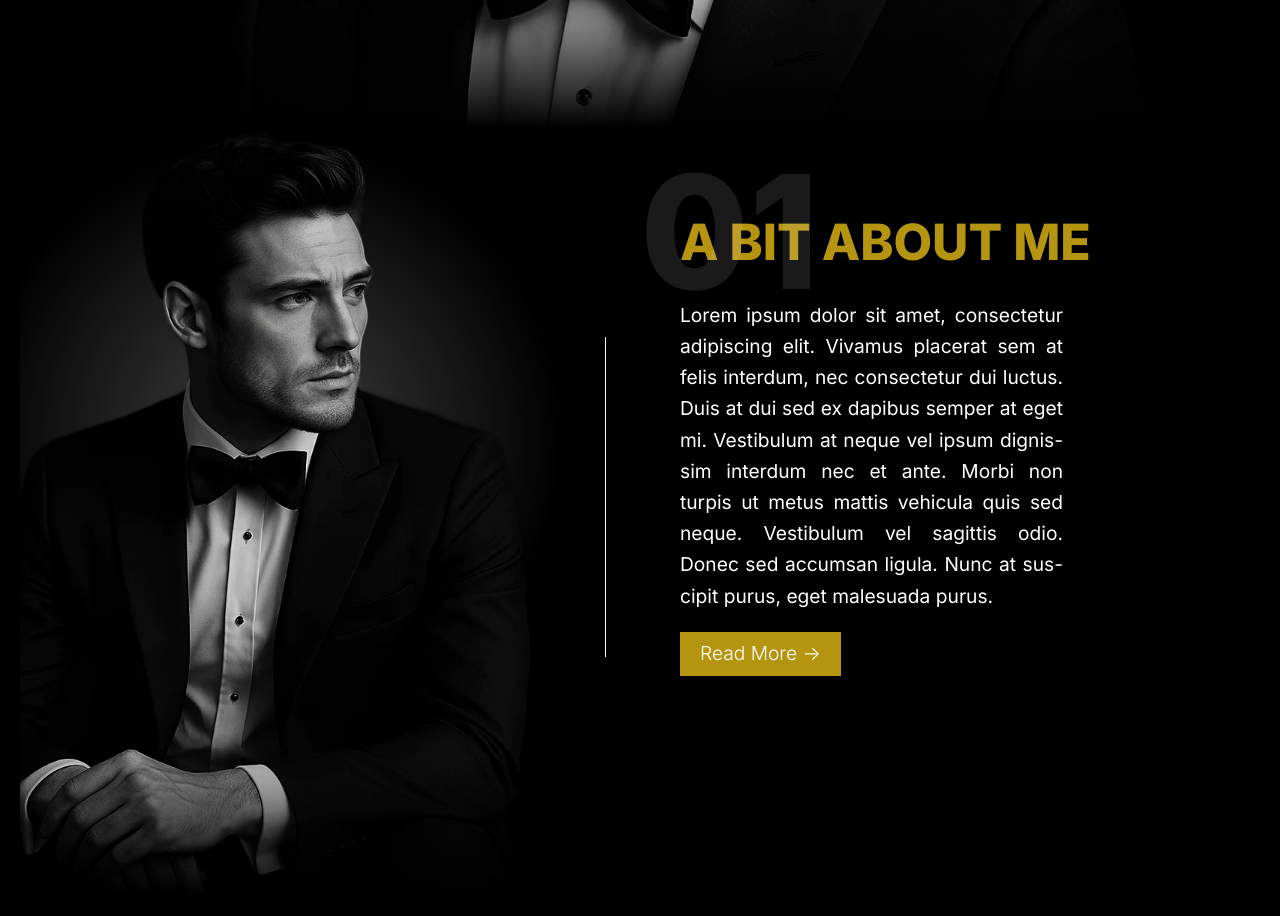
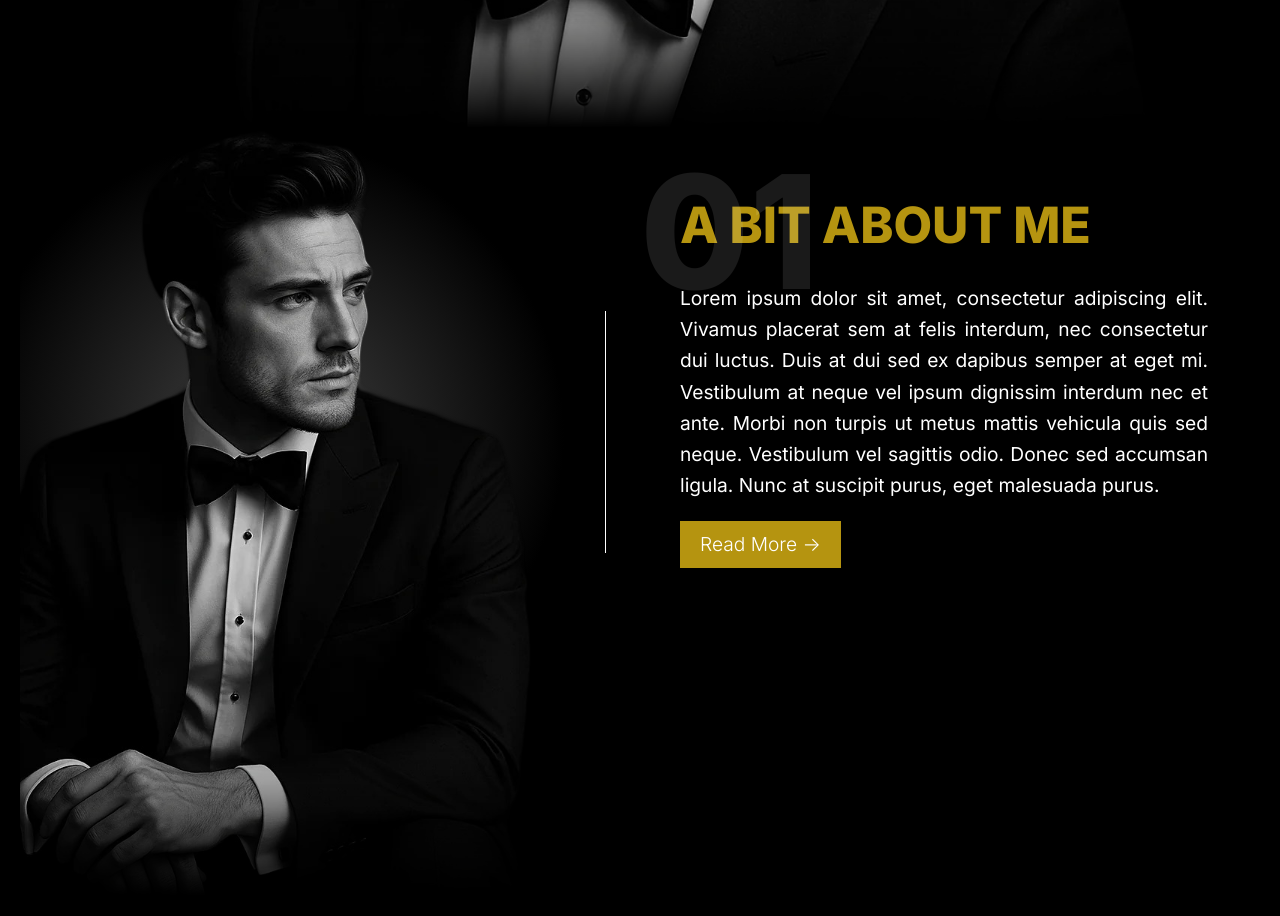
Before and after one commit to vitaminsofsalem/youssef-tohamy-website, a Next.js app: page / in a window 1280 px wide. Shown: the part 820-1736 px from the top of the page. Built offline with nearby package versions, Linux system fonts and the light colour scheme.

Commit message:
refactor: some changes to the about page

```diff
--- a/src/components/About.tsx
+++ b/src/components/About.tsx
@@ -5,7 +5,7 @@ import Button from "./ui/Button";
 
 const About: React.FC = () => {
   return (
-    <div className="relative hero-section flex flex-1 flex-col md:flex-row items-center justify-center w-full h-auto overflow-hidden">
+    <div className="relative flex flex-1 flex-col md:flex-row items-center justify-center w-full h-auto overflow-hidden">
       {/* Hero Image */}
       <div className="hidden md:flex relative flex-1 justify-start items-start w-[clamp(20rem,50vw,110rem)] h-[clamp(25rem,60vw,110rem)] bg-about-gradient-dynamic">
         <Image
@@ -21,11 +21,11 @@ const About: React.FC = () => {
 
       <div className="relative flex flex-1 flex-col justify-start items-start gap-4 h-full w-full min-h-[clamp(25rem,60vw,110rem)]">
         <span className="bg-number">01</span>
-        <div className="flex pt-[clamp(6rem,6vw,9rem)] pl-[clamp(4rem,3vw,9rem)] flex-col gap-8 w-full">
+        <div className="flex pt-[clamp(4rem,6vw,6rem)] pl-[clamp(4rem,3vw,9rem)] flex-col gap-8 w-full">
           <h1 className="title">A BIT ABOUT ME</h1>
           <div className="relative flex flex-col gap-8">
             <div className="hidden md:block absolute top-[10%] left-[-13%] h-[85%] w-px bg-white"></div>
-            <p className="text w-[calc(60%+3.5rem)]">
+            <p className="text max-w-[calc(85%+3.5rem)]">
               Lorem ipsum dolor sit amet, consectetur adipiscing elit. Vivamus
               placerat sem at felis interdum, nec consectetur dui luctus. Duis
               at dui sed ex dapibus semper at eget mi. Vestibulum at neque vel
@@ -34,7 +34,7 @@ const About: React.FC = () => {
               Donec sed accumsan ligula. Nunc at suscipit purus, eget malesuada
               purus.
             </p>
-            <Button>Read More -&gt;</Button>
+            <Button className="text">Read More -&gt;</Button>
           </div>
         </div>
       </div>
```
